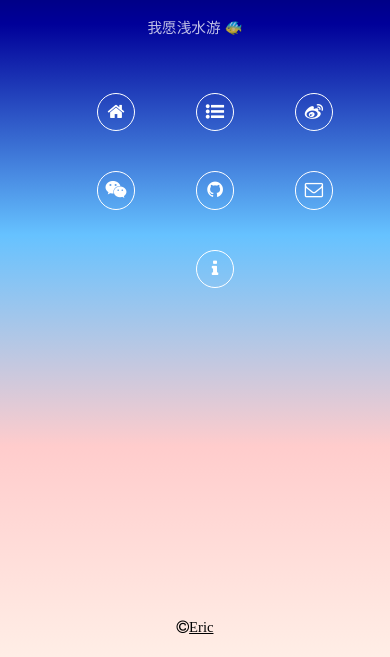
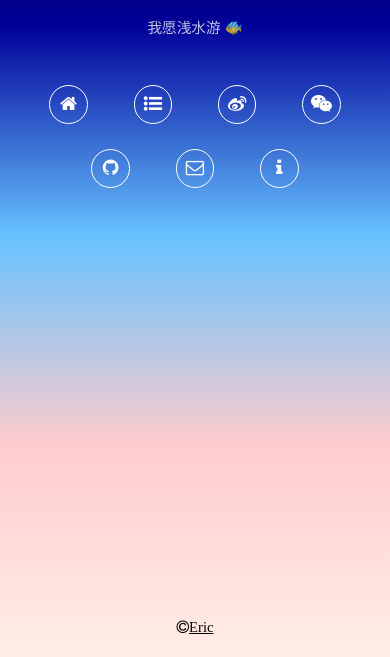
Before and after one commit to zwq-qianyu/mysite_home, a plain HTML site: page index.html in a window 390 px wide. Shown: the part 187-844 px from the top of the page. Drawn offline with Linux system fonts and the light colour scheme.

Commit message:
手机端响应式设计

```diff
--- a/Eric.css
+++ b/Eric.css
@@ -70,6 +70,10 @@ body {
 #nav {
 	margin: 10em 0 0 0;
 	text-align: center;
+}
+
+#nav ul {
+	    padding-inline-start: 0;
 }
 
 #nav li {
@@ -247,7 +251,7 @@ a {
 			line-height: 3.85em;
 			top: 0;
 			width: 5em;
-			margin: 1em 0.75em;
+			margin: 0.5em 0.25em;
 		}
 
 		#nav li a:before {
```
